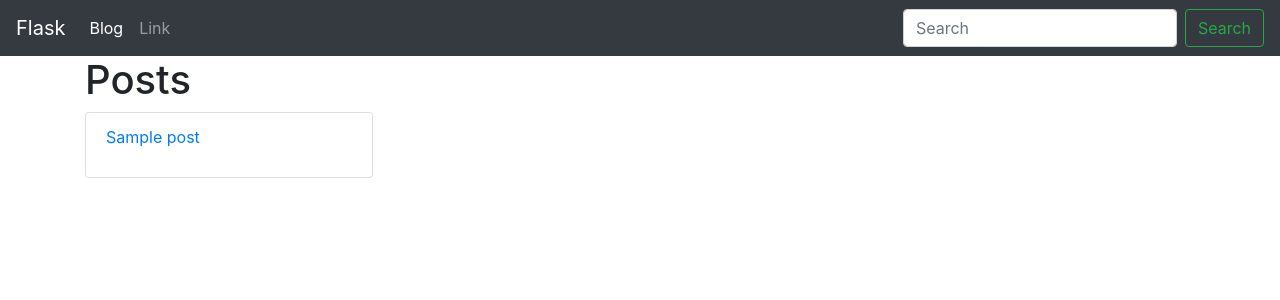
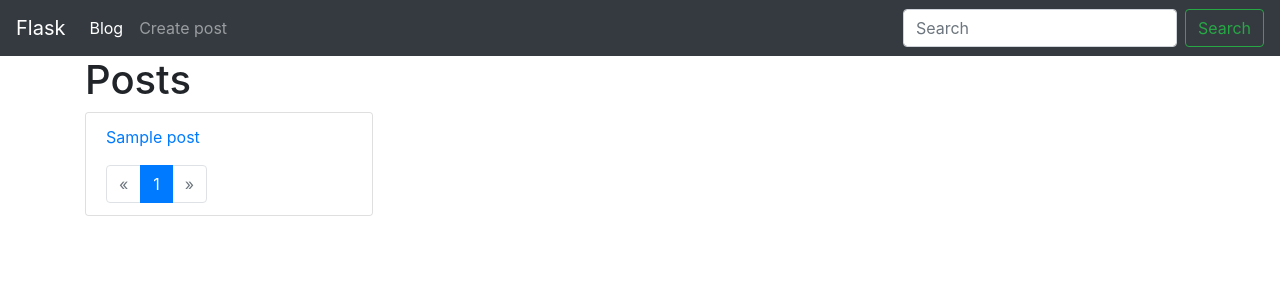
Before and after one commit to kpestov/flask_blog, a Python web app: template app/templates/index.html in a window 1280 px wide. Shown: the top 300 px of the page. Run offline with Jinja, Linux system fonts and the light colour scheme; the template is opened without the code that fills it: most values are stand-ins (such as "Sample title", 1, 10 or a date in 2020); some libraries are stand-ins or nearby versions.

Commit message:
Add pagination

```diff
--- a/app/posts/templates/posts/index.html
+++ b/app/posts/templates/posts/index.html
@@ -10,10 +10,34 @@
 
 {% block content %}
 
-  {% for post in posts %}
+  {% for post in pages.items %}
     <p>
       <a href="{{ url_for('posts.post_detail', slug=post.slug) }}">{{ post.title }}</a>
     </p>
   {% endfor %}
 
+  <nav aria-label="Page navigation example">
+
+    <ul class="pagination">
+
+      <li {% if not pages.has_prev %} class="page-item disabled" {% endif %} >
+        <a class="page-link" href="./?page={{ pages.prev_num }}" aria-label="Previous"><span aria-hidden="true">&laquo;</span></a>
+      </li>
+
+      {% for page in pages.iter_pages() %}
+
+        <li {% if page == pages.page %} class="page-item active" {% endif %}>
+          <a class="page-link" href="./?page={{ page }}">{{ page }}</a>
+        </li>
+
+      {% endfor %}
+
+      <li {% if not pages.has_next %} class="page-item disabled" {% endif %} >
+        <a class="page-link" href="./?page={{ pages.next_num }}" aria-label="Next"><span aria-hidden="true">&raquo;</span></a>
+      </li>
+
+    </ul>
+
+  </nav>
+
 {% endblock %}
--- a/app/templates/base.html
+++ b/app/templates/base.html
@@ -24,7 +24,7 @@
                 <a class="nav-link" href="{{ url_for('posts.index') }}">Blog<span class="sr-only">(current)</span></a>
             </li>
             <li class="nav-item">
-                <a class="nav-link" href="#">Link</a>
+                <a class="nav-link" href="{{ url_for('posts.create_post') }}">Create post</a>
             </li>
         </ul>
 
```
Also changed, not shown: app/posts/blueprint.py (+12 -1 lines).
